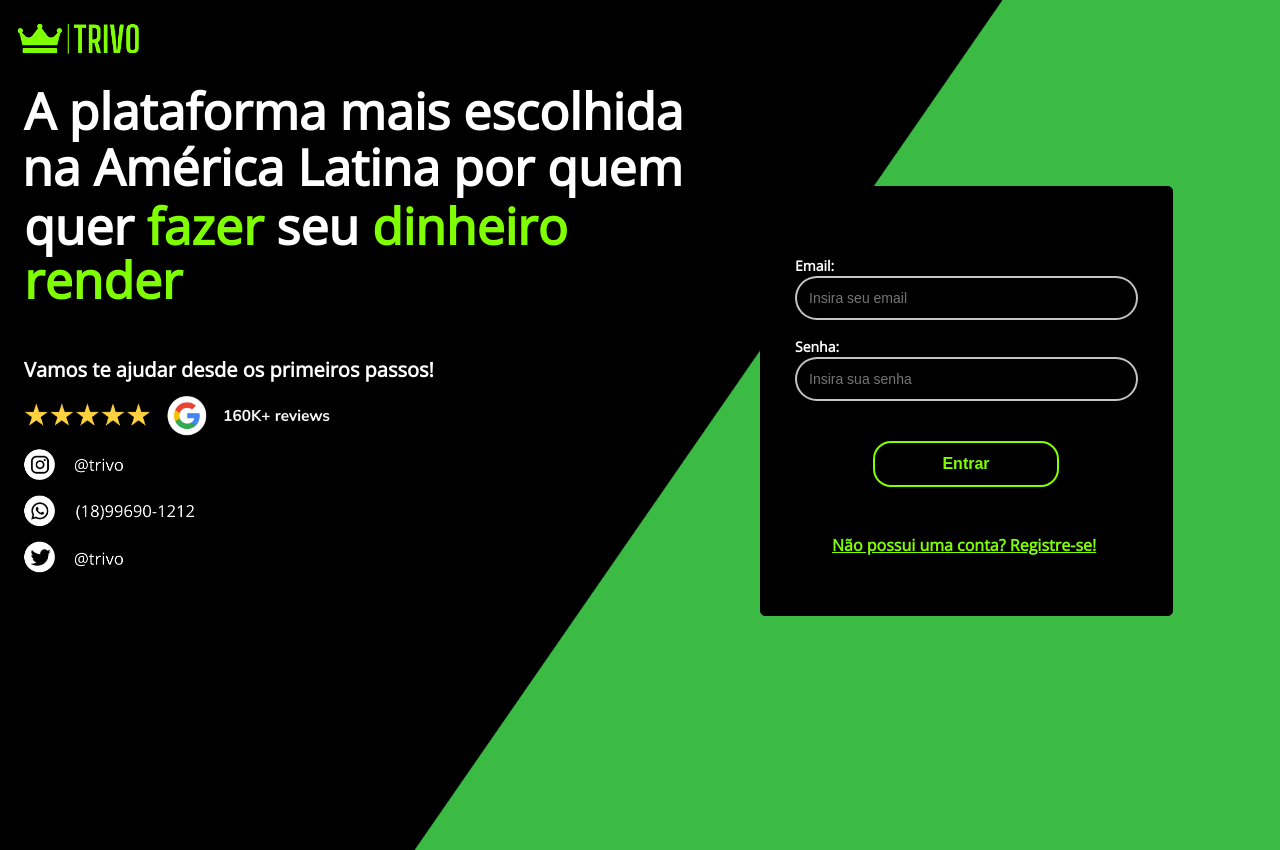
After one commit to oscauebarbosa/FlaskSiteTrivo, a Flask app: page /login in a window 1280 px wide. The commit adds this page. Run offline with Flask 3, Linux system fonts and the light colour scheme.

Commit message:
Add files via upload

```diff
--- a/flaskTrivo/app.py
+++ b/flaskTrivo/app.py
@@ -1,24 +1,156 @@
-from flask import Flask, render_template
+from flask import Flask, render_template, request, redirect, url_for, session
+from flask_sqlalchemy import SQLAlchemy
+from sqlalchemy import desc
 
 app = Flask(__name__)
+app.config['SQLALCHEMY_DATABASE_URI'] = 'mysql://root:@localhost/sitetrivo'
+app.config['SECRET_KEY'] = '12345678'
+db = SQLAlchemy(app)
 
-@app.route('/')
+class Usuario(db.Model):
+    __tablename__ = 'usuarios'
+    id = db.Column(db.Integer, primary_key=True, autoincrement=True)
+    email = db.Column(db.String(255), unique=True, nullable=False)
+    senha = db.Column(db.String(255), nullable=False)
+    nome_usuario = db.Column(db.String(255), nullable=False)
+
+class Receita(db.Model):
+    __tablename__ = 'receitas'
+    id = db.Column(db.Integer, primary_key=True, autoincrement=True)
+    nome_receita = db.Column(db.String(255), nullable=False)
+    valor = db.Column(db.Float, nullable=False)
+    data = db.Column(db.Date, nullable=False)
+    usuario_id = db.Column(db.Integer, db.ForeignKey('usuarios.id'))
+    usuario = db.relationship('Usuario', backref=db.backref('receitas', lazy=True))
+
+class Despesa(db.Model):
+    __tablename__ = 'despesas'
+    id = db.Column(db.Integer, primary_key=True, autoincrement=True)
+    valor = db.Column(db.Float, nullable=False)
+    data = db.Column(db.Date, nullable=False)
+    nome_despesa = db.Column(db.String(255), nullable=False)
+    usuario_id = db.Column(db.Integer, db.ForeignKey('usuarios.id'))
+    usuario = db.relationship('Usuario', backref=db.backref('despesas', lazy=True))
+
+@app.route('/', methods=['GET', 'POST'])
+def registro():
+    if request.method == 'POST':
+        nome = request.form['nome']
+        email = request.form['email']
+        senha = request.form['senha']
+
+        novo_usuario = Usuario(email=email, senha=senha, nome_usuario=nome)
+        db.session.add(novo_usuario)
+        db.session.commit()
+
+        return redirect(url_for('login'))
+
+    return render_template('registro.html')
+
+@app.route('/inicio')
 def inicio():
-    return render_template('Inicio.html')
+    totalReceita = 0
+    totalDespesa = 0
 
-@app.route('/geral')
-def geral():
-    return render_template('Geral.html')
+    receitas = Receita.query.filter_by(usuario_id=session["usuario_id"])
+    despesas = Despesa.query.filter_by(usuario_id=session["usuario_id"])
 
-@app.route('/addreceitas')
+    for receita in receitas:
+        totalReceita += receita.valor
+
+    for despesa in despesas:
+        totalDespesa += despesa.valor
+
+    nome_usuario = None
+    if 'usuario_id' in session:
+        usuario_id = session['usuario_id']
+        usuario = Usuario.query.get(usuario_id)
+        if usuario:
+            nome_usuario = usuario.nome_usuario
+
+    return render_template('inicio.html', totalReceita=totalReceita, totalDespesa=totalDespesa, nome_usuario=nome_usuario)
+
+
+@app.route('/login', methods=['GET', 'POST'])
+def login():
+    if request.method == 'POST':
+        email = request.form['email']
+        senha = request.form['senha']
+
+        usuario = Usuario.query.filter_by(email=email, senha=senha).first()
+
+        if usuario:
+            session['usuario_id'] = usuario.id
+            return redirect(url_for('inicio'))
+
+    return render_template('login.html')
+
+@app.route('/addreceitas', methods=['GET', 'POST'])
 def addreceitas():
+    if request.method == 'POST':
+        if 'usuario_id' in session:
+            usuario_id = session['usuario_id']
+            nome_receita = request.form['nome_receita']
+            data = request.form['data']
+            valor_str = request.form['valor']
+            valor = float(valor_str.replace('R$', '').replace('.', '').replace(',', '.'))  # Converter o valor para float
+
+            nova_receita = Receita(nome_receita=nome_receita, valor=valor, data=data, usuario_id=usuario_id)
+            db.session.add(nova_receita)
+            db.session.commit()
+        else:
+            return redirect(url_for('login'))
+
     return render_template('AddReceitas.html')
 
-@app.route('/adddespesas')
+@app.route('/adddespesas', methods=['GET', 'POST'])
 def adddespesas():
+    if request.method == 'POST':
+        if 'usuario_id' in session:
+            usuario_id = session['usuario_id']
+            nome_despesa = request.form['nome_despesa']
+            data = request.form['data']
+            valor_str = request.form['valor']
+            valor = float(valor_str.replace('R$', '').replace('.', '').replace(',', '.'))  # Converter o valor para float
+
+            nova_despesa = Despesa(nome_despesa=nome_despesa, valor=valor, data=data, usuario_id=usuario_id)
+            db.session.add(nova_despesa)
+            db.session.commit()
+        else:
+            return redirect(url_for('login'))
+
     return render_template('AddDespesas.html')
 
 
 
+
+@app.route('/geral')
+def geral():
+    nome_usuario = None
+    if 'usuario_id' in session:
+        usuario_id = session['usuario_id']
+        usuario = Usuario.query.get(usuario_id)
+        if usuario:
+            nome_usuario = usuario.nome_usuario
+
+    ultimas_receitas = Receita.query.filter_by(usuario_id=session["usuario_id"]).order_by(desc(Receita.data)).limit(5).all()
+    ultimas_despesas = Despesa.query.filter_by(usuario_id=session["usuario_id"]).order_by(desc(Despesa.data)).limit(5).all()
+
+    totalReceita = sum(receita.valor for receita in ultimas_receitas)
+    totalDespesa = sum(despesa.valor for despesa in ultimas_despesas)
+
+    return render_template('geral.html', ultimas_receitas=ultimas_receitas, ultimas_despesas=ultimas_despesas,
+                           totalReceita=totalReceita, totalDespesa=totalDespesa, nome_usuario=nome_usuario)
+
+
+
+
+@app.route('/logout')
+def logout():
+    if 'usuario_id' in session:
+        session.pop('usuario_id')
+    return redirect(url_for('login'));
+
+
 if __name__ == '__main__':
     app.run(debug=True)
--- /dev/null
+++ b/flaskTrivo/templates/Login.html
@@ -0,0 +1,148 @@
+<!DOCTYPE html>
+<html lang="en">
+<head>
+    <meta charset="UTF-8">
+    <meta name="viewport" content="width=device-width, initial-scale=1.0">
+    <title>Login</title>
+</head>
+<body>
+    <img src="/static/logoTrivoHorizontal.png" alt="Logo" class="logo">
+    <div class="container">
+        <div class="form-container">
+            <form action="{{ url_for('login') }}" method="post">
+                <div class="input-wrapper">
+                    <label for="email">Email:</label><br>
+                    <input type="email" id="email" name="email" placeholder="Insira seu email" class="input-field" required><br>
+                </div>
+                <div class="input-wrapper">
+                    <label for="senha">Senha:</label><br>
+                    <input type="password" id="senha" name="senha" placeholder="Insira sua senha" class="input-field" required><br>
+                </div>
+                <input type="submit" value="Entrar">
+            </form>
+            <form action="{{ url_for('registro') }}">
+                <p><a class="btnEntrar" href="/">Não possui uma conta? Registre-se!</a></p>
+            </form>
+        </div>
+    </div>
+    <div>
+        <p class="slogan" style="position: absolute; top: 80px; left: 24px;">A plataforma mais escolhida</p>
+        <p class="slogan" style="position: absolute; top: 136px; left: 22px;">na América Latina por quem</p>
+        <p class="slogan" style="position: absolute; top: 195px; left: 24px;">quer <span class="highlight">fazer</span> seu <span class="highlight">dinheiro</span></p>
+        <p class="slogan" style="position: absolute; top: 249px; left: 24px;"><span class="highlight">render</span></p>
+        <p class="additional-text" style="position: absolute;top: 336px;left: 24px;font-size: 20px;">Vamos te ajudar desde os primeiros passos!</p>
+        <img src="/static/googlestar.png" alt="Imagem 1" style="position: absolute;top: 394px;left: 21px;width: 312px;height: auto;">
+        <img src="/static/contatosblack.png" alt="Imagem 2" style="position: absolute;top: 445px;left: 19px;width: 178px;height: auto;">
+    </div>
+</body>
+<style>
+    @import url('https://fonts.googleapis.com/css2?family=Open+Sans:wght@400&display=swap');
+
+    body {
+        position: relative;
+        background-image: url('/static/7.png');
+        background-size: cover;
+        background-position: center;
+        font-family: 'Open Sans', sans-serif;
+        padding-top: 50px;
+        font-weight: bold;
+        margin: 0;
+        overflow-y: hidden
+    }
+
+    .container {
+        position: relative;
+        display: flex;
+        justify-content: flex-end;
+        align-items: center;
+        height: 100vh;
+    }
+
+    .form-container {
+        width: 371px;
+        padding: 20px;
+        border-radius: 5px;
+        background-color: black;
+        border: 1px solid black;
+        position: relative;
+        z-index: 3;
+        top: -119px;
+        right: 107px;
+        margin-top: 139px;
+        height: 388px;
+    }
+
+    .logo {
+        position: absolute;
+        top: 20px;
+        left: 13px;
+        width: 132px;
+        height: auto;
+        z-index: 2;
+    }
+
+    .btnEntrar {
+        text-align: center;
+        margin-left: 51px;
+        color: #7fff00;
+    }
+
+    .slogan {
+        font-size: 50px;
+        color: white;
+        margin-bottom: 10px;
+        z-index: 1;
+        margin-top: -3px;
+    }
+
+    .additional-text {
+        font-size: 24px;
+        color: white;
+    }
+
+    .input-wrapper {
+        margin-bottom: 14px;
+        margin-top: 15px;
+        margin-left: 14px;
+    }
+
+    .input-field {
+        border-radius: 42px;
+        margin-left: 0px;
+        background-color: black;
+        color: white;
+        border: 2px solid #ffffffc4;
+        padding: 12px;
+        width: 315px;
+        position: relative;
+        z-index: 1;
+        font-size: 14px;
+    }
+
+    .highlight {
+        color: #7fff00;
+    }
+
+    label {
+        color: white;
+        font-size: 14px;
+    }
+
+    input[type="submit"] {
+        font-weight: bold;
+        font-size: 16px;
+        width: 186px;
+        background-color: black;
+        color: #7fff00;
+        border-radius: 18px;
+        padding: 12px;
+        cursor: pointer;
+        margin-left: 92px;
+        margin-top: 26px;
+        border: 2px solid #7fff00;
+    }
+    form{
+        margin-top: 47px;
+    }
+</style>
+</html>
```
Also changed, not shown: flaskTrivo/templates/AddDespesas.html (+5 -5 lines), flaskTrivo/templates/AddReceitas.html (+5 -5 lines), flaskTrivo/templates/Entrar.html (added, +148 -0 lines), flaskTrivo/templates/Geral.html (+19 -9 lines), flaskTrivo/templates/Inicio.html (+8 -4 lines), flaskTrivo/templates/Registro.html (added, +150 -0 lines), flaskTrivo/static/1.png (added), flaskTrivo/static/16.png (added), flaskTrivo/static/7.png (added), flaskTrivo/static/avaacão.png (added), flaskTrivo/static/contatosblack.png (added), flaskTrivo/static/fundo.png (added), flaskTrivo/static/googlestar.png (added), flaskTrivo/static/logo.png (added).
